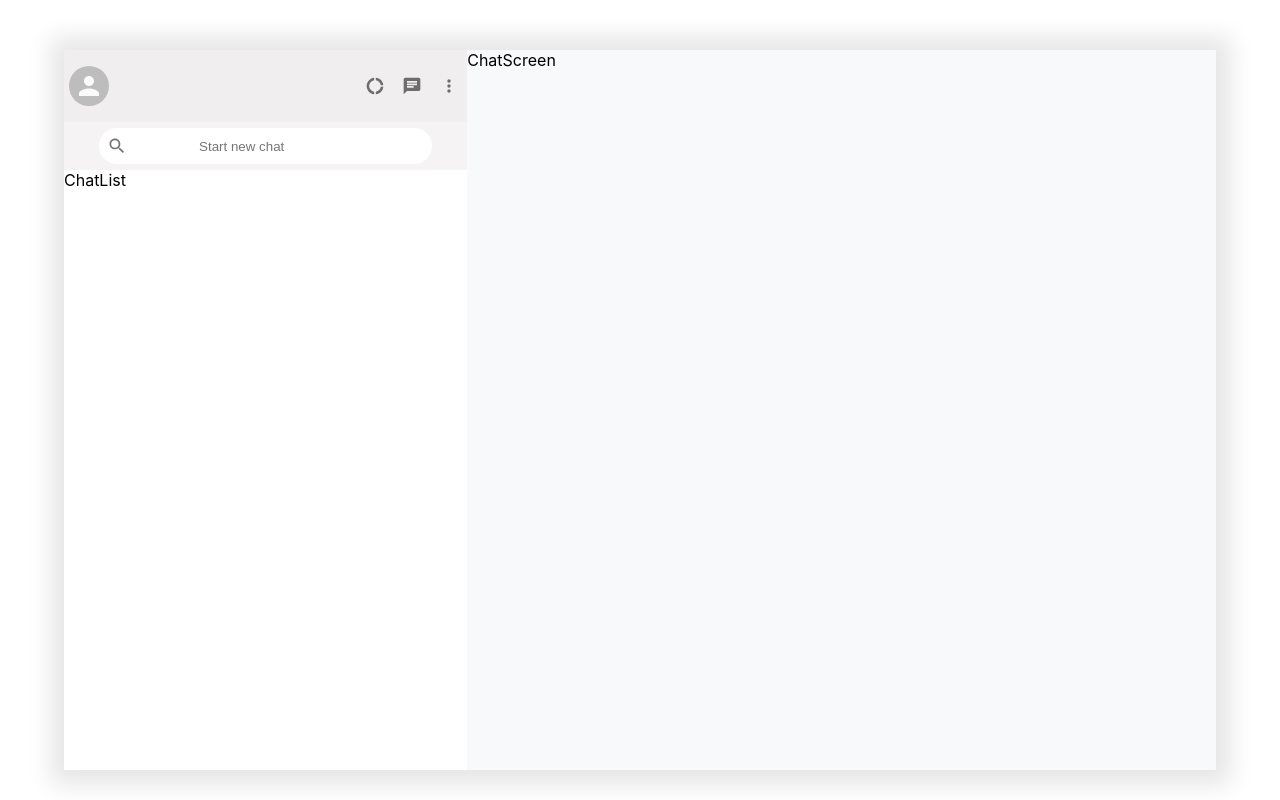
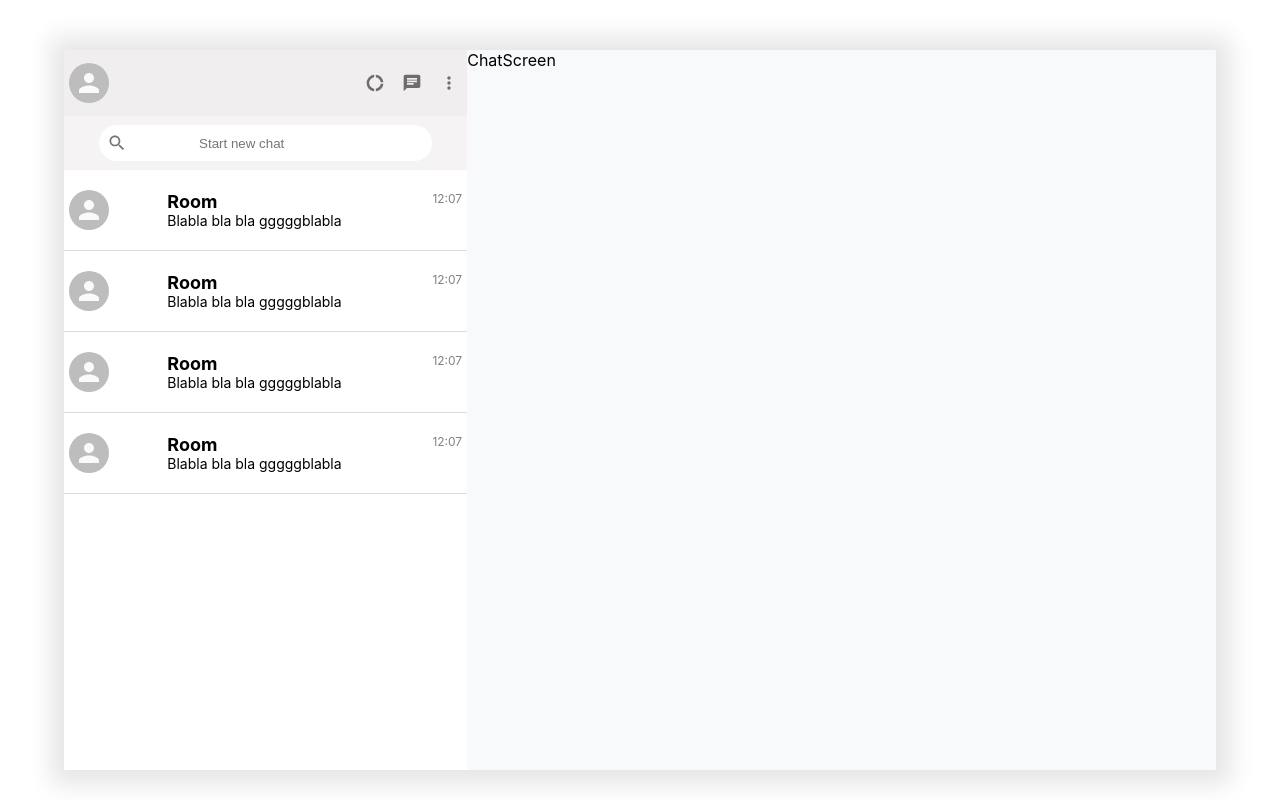
Before and after one commit to RobertPetricevic/WhatsApp-clone, a React (Create React App) app: page /1 in a window 1280 px wide. Built offline with nearby package versions, Linux system fonts and the light colour scheme.

Commit message:
chat room box

```diff
--- a/src/App.css
+++ b/src/App.css
@@ -9,6 +9,12 @@
   box-shadow: 1px 1px 23px 14px rgba(230, 230, 230, 1);
 }
 
+p {
+  margin: 0;
+}
+
+/* -------------------------SIDEBAR-------------------------- */
+
 .sidebar {
   display: flex;
   flex-direction: column;
@@ -16,9 +22,7 @@
   width: 35%;
 }
 
-.chat {
-  width: 65%;
-}
+/* -------------------------SIDEBAR-HEADER-------------------------- */
 
 .sidebar-header {
   display: flex;
@@ -27,15 +31,9 @@
   height: 120px;
 }
 
-.chatlist {
-  flex: 1;
-  background-color: white;
-}
-
 .sidebar-header-top {
   display: flex;
-  flex-direction: row;
-  height: 60%;
+  height: 55%;
   justify-content: space-between;
   align-items: center;
   padding: 0px 5px;
@@ -43,7 +41,6 @@
 
 .icons-box {
   display: flex;
-  flex-direction: row;
   justify-content: space-between;
   width: 100px;
 }
@@ -56,13 +53,14 @@
   display: flex;
   justify-content: center;
   align-items: center;
-  height: 40%;
+  height: 45%;
   background-color: #ffffff4d;
 }
 
+/* -------------------------SIDEBAR-INPUT-------------------------- */
+
 .sidebar-header-input {
   display: flex;
-  flex-direction: row;
   justify-content: space-between;
   width: 80%;
   background-color: white;
@@ -75,3 +73,65 @@
   outline: none;
   width: 70%;
 }
+
+/* -------------------------SIDEBAR-CHATLIST-------------------------- */
+
+.chatlist {
+  flex: 1;
+  background-color: white;
+}
+
+.chat-box {
+  display: flex;
+  justify-content: space-between;
+  align-items: center;
+  background-color: white;
+  height: 60px;
+  padding: 10px 5px;
+  border-bottom: 1px solid rgba(202, 198, 198, 0.651);
+}
+
+.chat-box:hover {
+  background-color: rgb(240, 238, 238);
+}
+
+.chat-box-info {
+  display: flex;
+  width: 75%;
+}
+
+.avatar {
+  width: 20%;
+}
+
+.chat-box-left {
+  width: 80%;
+}
+
+.chat-box-right {
+  width: 20%;
+}
+
+.chat-box-name {
+  font-size: 18px;
+  font-weight: bold;
+}
+
+.chat-box-message {
+  font-size: 14px;
+  text-overflow: ellipsis;
+  overflow: hidden;
+  white-space: nowrap;
+}
+
+.last-seen {
+  font-size: 12px;
+  color: gray;
+  text-align: right;
+}
+
+/* -------------------------CHAT-SCREEN-------------------------- */
+
+.chat {
+  width: 65%;
+}
--- /dev/null
+++ b/src/components/ChatBox.js
@@ -0,0 +1,23 @@
+import React from "react";
+import { Avatar } from "@material-ui/core";
+
+function ChatBox() {
+  return (
+    <div className="chat-box">
+      <div className="avatar">
+        <Avatar />
+      </div>
+      <div className="chat-box-info">
+        <div className="chat-box-left">
+          <p className="chat-box-name">Room</p>
+          <p className="chat-box-message">Blabla bla bla gggggblabla</p>
+        </div>
+        <div className="chat-box-right">
+          <p className="last-seen">12:07</p>
+        </div>
+      </div>
+    </div>
+  );
+}
+
+export default ChatBox;
--- a/src/components/ChatList.js
+++ b/src/components/ChatList.js
@@ -1,7 +1,16 @@
 import React from "react";
 
+import ChatBox from "./ChatBox";
+
 function ChatList() {
-  return <div className="chatlist">ChatList</div>;
+  return (
+    <div className="chatlist">
+      <ChatBox />
+      <ChatBox />
+      <ChatBox />
+      <ChatBox />
+    </div>
+  );
 }
 
 export default ChatList;
```
